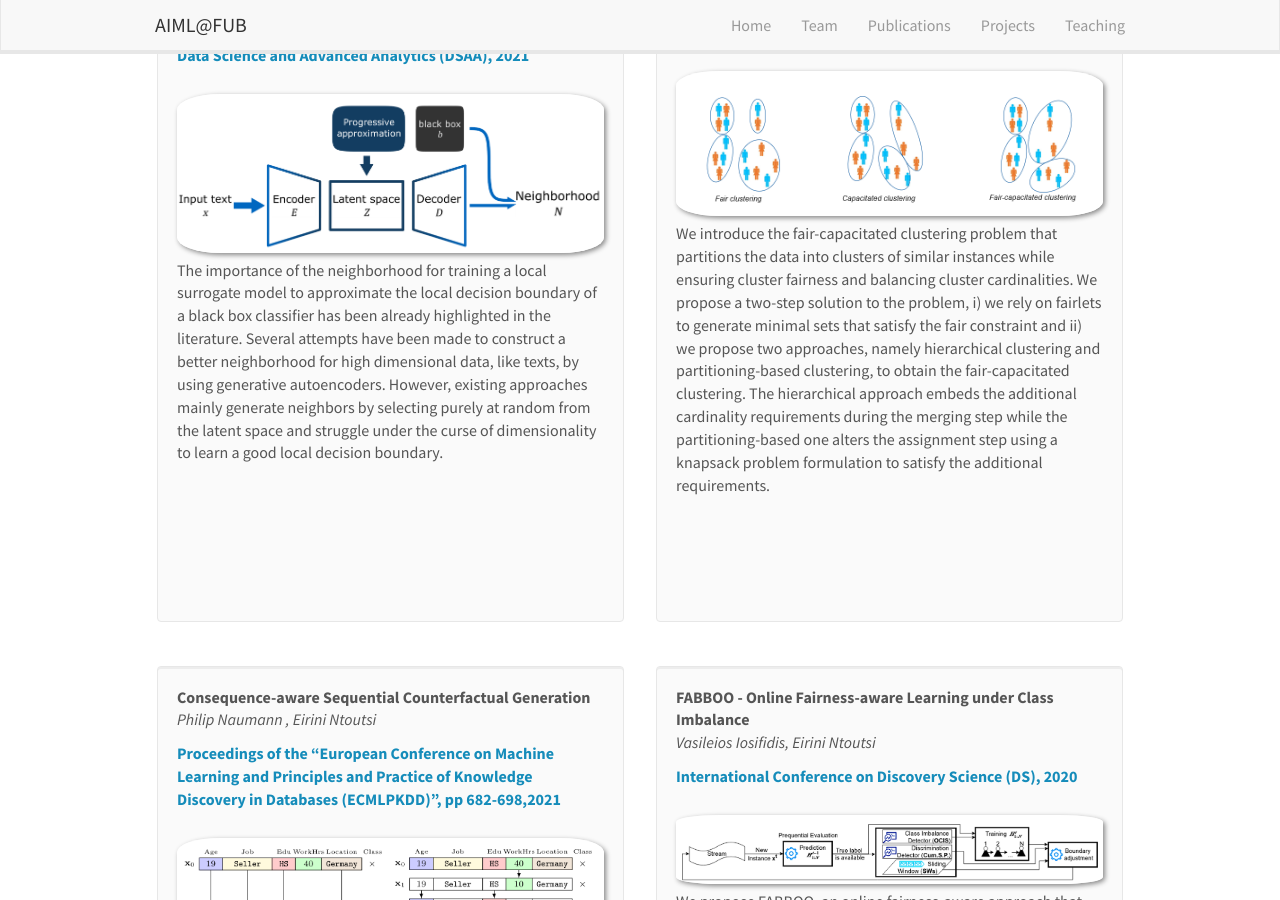
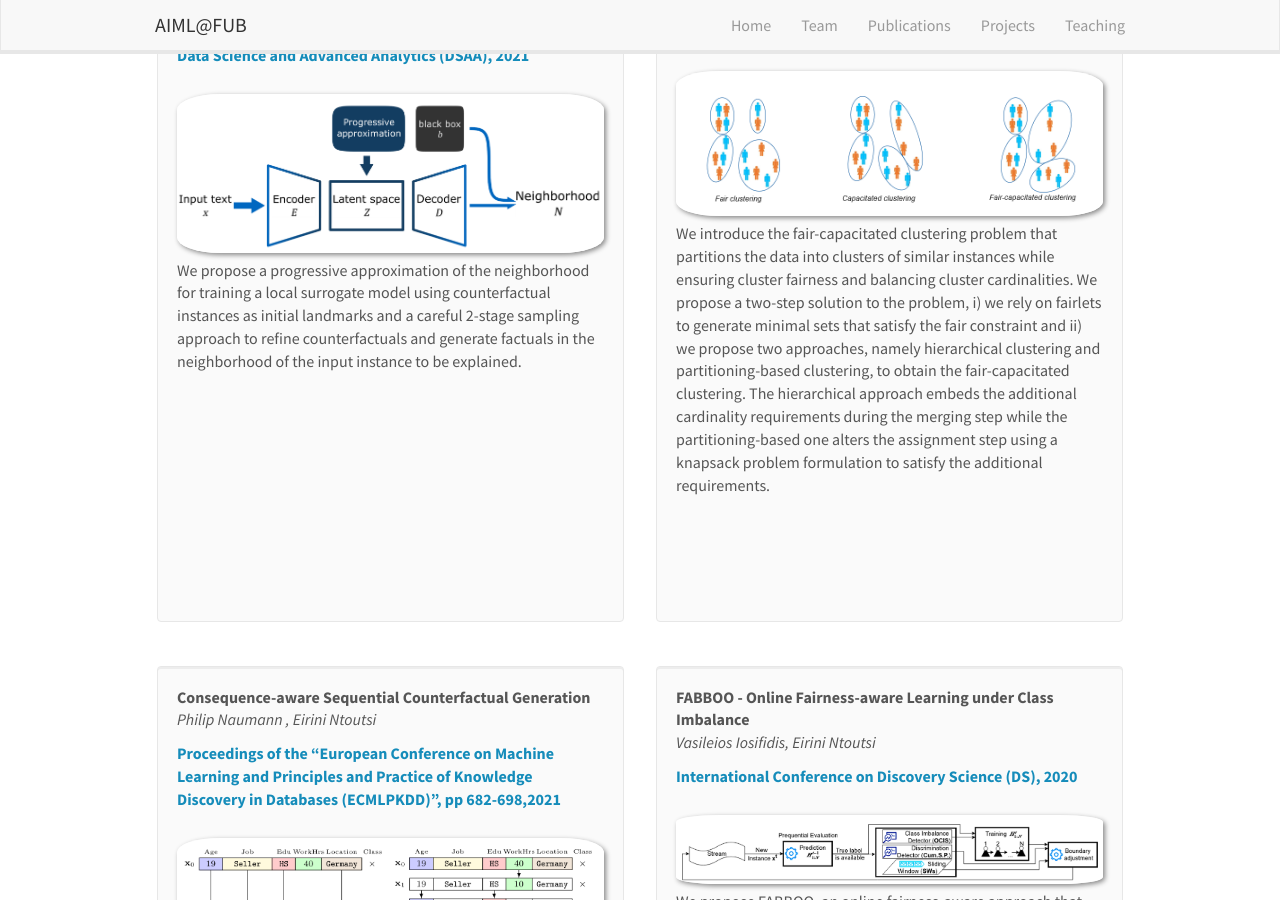
Before and after one commit to AIML-research/AIML-research.github.io, a Jekyll site: the page built from _pages/publications.md, in a window 1280 px wide and 900 px high, scrolled down 1023 px. Built offline with Jekyll 4.4.1, drawn with Linux system fonts in a browser that asks for light colours; nearby versions of some CDN libraries.

Commit message:
Update publist.yml

```diff
--- a/_data/publist.yml
+++ b/_data/publist.yml
@@ -52,7 +52,7 @@
 
 - title: "XPROAX-Local explanations for text classification with progressive neighborhood approximation"
   image: Yi2021.png
-  description: The importance of the neighborhood for training a local surrogate model to approximate the local decision boundary of a black box classifier has been already highlighted in the literature. Several attempts have been made to construct a better neighborhood for high dimensional data, like texts, by using generative autoencoders. However, existing approaches mainly generate neighbors by selecting purely at random from the latent space and struggle under the curse of dimensionality to learn a good local decision boundary.
+  description: We propose a progressive approximation of the neighborhood for training a local surrogate model using counterfactual instances as initial landmarks and a careful 2-stage sampling approach to refine counterfactuals and generate factuals in the neighborhood of the input instance to be explained.
   authors: Yi Cai, Arthur Zimek, Eirini Ntoutsi
   link:
     url: https://ieeexplore.ieee.org/abstract/document/9564153
```
